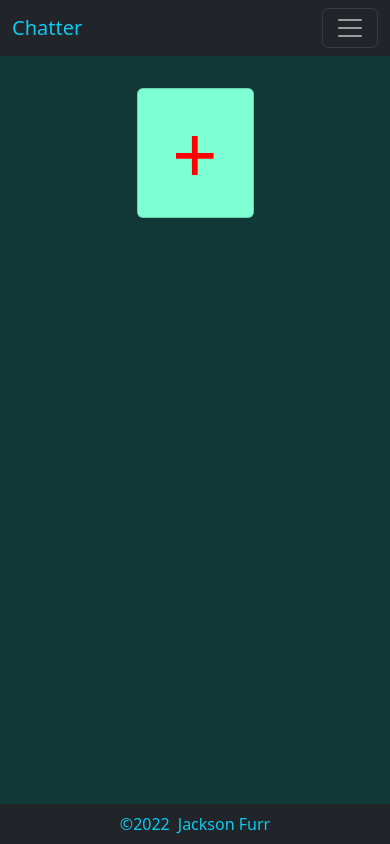
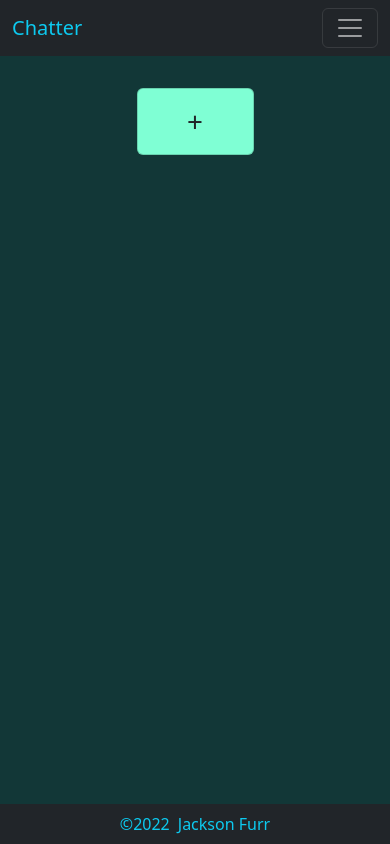
Before and after one commit to Furrj/ChatterClient, a React (Create React App) app: page /mytodos in a window 390 px wide. Built offline with nearby package versions, Linux system fonts and the light colour scheme; no server answers.

Commit message:
profile init

```diff
--- a/src/App.tsx
+++ b/src/App.tsx
@@ -11,6 +11,7 @@ import RegisterPage from "./views/RegisterPage";
 import HomePage from "./views/HomePage";
 import MyTodos from "./views/MyTodos";
 import MainFeed from "./views/MainFeed";
+import ProfilePage from "./views/ProfilePage";
 
 //STATE
 export type IUser = {
@@ -61,6 +62,7 @@ const App: React.FC = () => {
           />
           <Route path="/mytodos" element={<MyTodos userId={userInfo.id} />} />
           <Route path="/mainfeed" element={<MainFeed userInfo={userInfo} />} />
+          <Route path="profile" element={<ProfilePage />} />
         </Routes>
         <Footer />
       </div>
--- /dev/null
+++ b/src/components/NewPost.module.css
@@ -0,0 +1,4 @@
+.contentInput {
+  width: 100%;
+  border-radius: 10px;
+}
--- a/src/components/NewPost.tsx
+++ b/src/components/NewPost.tsx
@@ -1,4 +1,5 @@
 import React, { useState } from "react";
+import styles from "./NewPost.module.css";
 
 import { IUser } from "../App";
 
@@ -72,9 +73,9 @@ const NewPost: React.FC<IProps> = ({ userInfo }) => {
       <div>
         <textarea
           name="text"
-          id="text"
+          id="input"
           placeholder="Content"
-          className="input"
+          className={`input ${styles.contentInput}`}
           onChange={inputHandler}
           value={postInfo.text}
         ></textarea>
--- a/src/components/Post.module.css
+++ b/src/components/Post.module.css
@@ -1,3 +1,7 @@
-#postCard {
-  background-color: red;
+.postCard {
+  background-color: antiquewhite;
 }
+
+.postUsername {
+  text-align: left;
+}
--- a/src/components/Post.tsx
+++ b/src/components/Post.tsx
@@ -9,11 +9,15 @@ interface IProps {
 
 const Post: React.FC<IProps> = ({ data }) => {
   return (
-    <div id={styles.postCard} className="card">
-      <div>
+    <div className={`card ${styles.postCard}`}>
+      <div className={styles.postUsername}>
+        By {data.user} on {data.date}
+        <hr />
+      </div>
+      <h3>
         {data.title}
         <hr />
-      </div>
+      </h3>
       <div>{data.text}</div>
     </div>
   );
--- a/src/index.css
+++ b/src/index.css
@@ -1,6 +1,11 @@
 body {
   text-align: center;
   background-color: rgb(18, 55, 55);
+}
+
+hr {
+  margin-top: 10px;
+  margin-bottom: 10px;
 }
 
 .wrapper {
@@ -8,45 +13,8 @@ body {
   margin-bottom: 50px;
 }
 
-.push {
-  height: 50px;
-}
-
-.regCard {
+.card {
   background-color: aquamarine;
-}
-
-.loginCard {
-  background-color: aquamarine;
-}
-
-.todo {
-  width: 30%;
-  background-color: aquamarine;
-}
-
-.allTodosCont {
-  display: flex;
-  flex-direction: row;
-  flex-wrap: wrap;
-  align-items: center;
-}
-
-.addTodo {
-  display: flex;
-  flex-direction: column;
-  justify-content: center;
-}
-
-.addTodo:hover {
-  background-color: beige;
-  cursor: pointer;
-  border-radius: 5px;
-}
-
-.addTodo h1 {
-  color: red;
-  font-size: 500%;
 }
 
 .input {
@@ -60,15 +28,7 @@ body {
     align-items: center;
   }
 
-  .todo {
-    width: 80%;
-  }
-
-  .regCard {
-    width: 80%;
-  }
-
-  .loginCard {
+  .card {
     width: 80%;
   }
 }
--- a/src/layouts/Navbar.tsx
+++ b/src/layouts/Navbar.tsx
@@ -63,7 +63,7 @@ const Navbar: React.FC<IProps> = ({ loggedIn, setUserInfo, setLoggedIn }) => {
           {loggedIn && (
             <ul className="navbar-nav ms-auto">
               <li className="nav-item">
-                <Link className="nav-link btn text-info" to="/mytodos">
+                <Link className="nav-link btn text-info" to="/profile">
                   Profile
                 </Link>
               </li>
--- a/src/views/LoginPage.tsx
+++ b/src/views/LoginPage.tsx
@@ -55,7 +55,7 @@ const LoginPage: React.FC<IProps> = ({
       setLoggedIn(true);
       setUserInfo(data);
       setInvalidInfo(false);
-      return navigate("/mytodos");
+      return navigate("/mainfeed");
     } else {
       setInvalidInfo(true);
     }
--- /dev/null
+++ b/src/views/ProfilePage.tsx
@@ -0,0 +1,7 @@
+import React from "react";
+
+const ProfilePage: React.FC = () => {
+  return <div>ProfilePage</div>;
+};
+
+export default ProfilePage;
```
